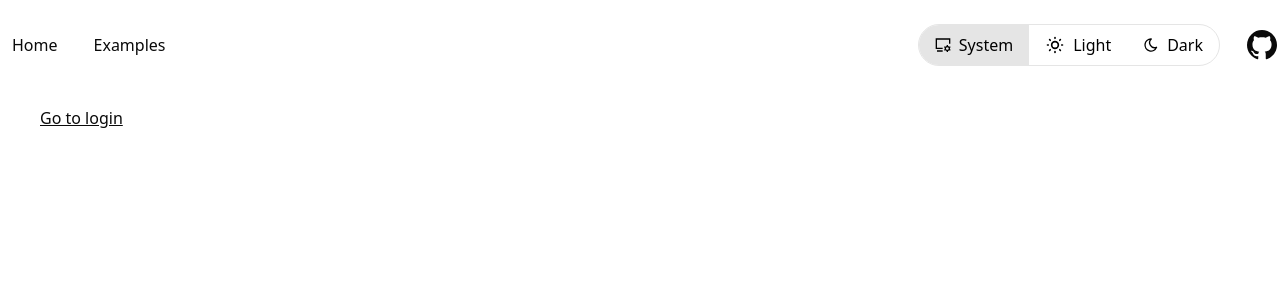
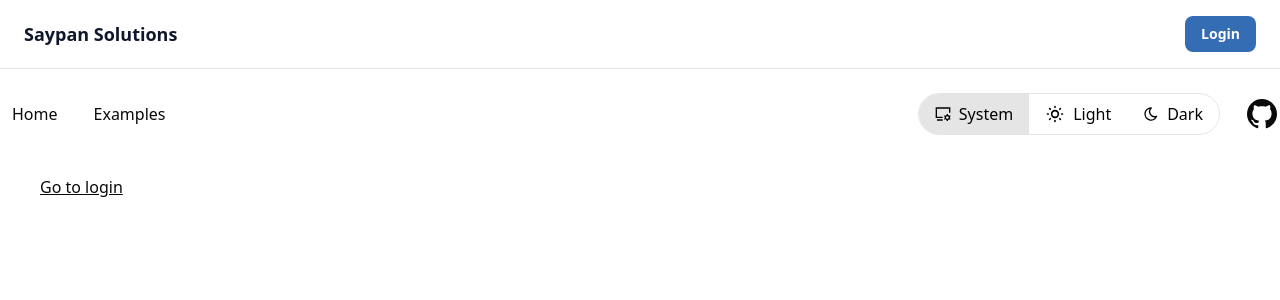
Before and after one commit to karthikKSayyaparaju/SaypanSolutionsNew, a Next.js app: page /api/auth/dashboard in a window 1280 px wide. Shown: the top 300 px of the page. Built offline with nearby package versions, Linux system fonts and the light colour scheme; no server answers.

Commit message:
adding auth login
adding auth login

```diff
--- /dev/null
+++ b/src/app/api/auth/[...nextauth]/route.ts
@@ -0,0 +1,14 @@
+import NextAuth from "next-auth";
+import GoogleProvider from "next-auth/providers/google";
+
+const handler = NextAuth({
+  providers: [
+    GoogleProvider({
+      clientId: process.env.GOOGLE_CLIENT_ID!,
+      clientSecret: process.env.GOOGLE_CLIENT_SECRET!,
+    }),
+  ],
+  secret: process.env.NEXTAUTH_SECRET,
+});
+
+export { handler as GET, handler as POST };
--- a/src/app/api/auth/next-auth/route.ts
+++ /dev/null
@@ -1,55 +0,0 @@
-import NextAuth from "next-auth";
-import GoogleProvider from "next-auth/providers/google";
-import CredentialsProvider from "next-auth/providers/credentials";
-import bcrypt from "bcrypt";
-
-// NOTE: This demo uses an in-memory user check.
-// In production, replace with DB calls (Supabase/Postgres).
-const users: { email: string; passwordHash: string }[] = [];
-
-const handler = NextAuth({
-  session: { strategy: "jwt" },
-  providers: [
-    GoogleProvider({
-      clientId: process.env.GOOGLE_CLIENT_ID!,
-      clientSecret: process.env.GOOGLE_CLIENT_SECRET!,
-    }),
-    CredentialsProvider({
-      name: "Email & Password",
-      credentials: {
-        email: { label: "Email", type: "email" },
-        password: { label: "Password", type: "password" },
-        mode: { label: "mode", type: "text" },
-      },
-      async authorize(credentials) {
-        const email = credentials?.email?.toLowerCase().trim();
-        const password = credentials?.password ?? "";
-        const mode = credentials?.mode ?? "login";
-
-        if (!email || !password) return null;
-
-        if (mode === "signup") {
-          const exists = users.find(u => u.email === email);
-          if (exists) return null;
-
-          const passwordHash = await bcrypt.hash(password, 10);
-          users.push({ email, passwordHash });
-          return { id: email, email };
-        }
-
-        const user = users.find(u => u.email === email);
-        if (!user) return null;
-
-        const ok = await bcrypt.compare(password, user.passwordHash);
-        if (!ok) return null;
-
-        return { id: email, email };
-      },
-    }),
-  ],
-  pages: {
-    signIn: "/login",
-  },
-});
-
-export { handler as GET, handler as POST };
--- a/src/app/layout.tsx
+++ b/src/app/layout.tsx
@@ -2,6 +2,10 @@
 
 import type { Metadata } from 'next';
 import localFont from 'next/font/local';
+
+import Header from "@/components/Header";
+import Providers from "./providers";
+
 
 import { ThemeProvider } from 'next-themes';
 
@@ -32,10 +36,13 @@
         <html suppressHydrationWarning lang='en'>
             <body
                 className={`${geistSans.variable} ${geistMono.variable} bg-background text-foreground overscroll-none antialiased`}>
-                <ThemeProvider attribute='class'>
-                    <NavigationBar />
-                    {children}
-                    <Toaster />
+                <ThemeProvider attribute="class">
+                    <Providers>
+                        <Header />
+                        <NavigationBar />
+                        {children}
+                        <Toaster />
+                    </Providers>
                 </ThemeProvider>
             </body>
         </html>
--- /dev/null
+++ b/src/components/Header.tsx
@@ -0,0 +1,35 @@
+'use client';
+
+import { signIn, signOut, useSession } from "next-auth/react";
+
+export default function Header() {
+  const { data: session, status } = useSession();
+
+  return (
+    <header className="flex items-center justify-between px-6 py-4 border-b">
+      {/* LEFT: Logo / Site name */}
+      <div className="text-lg font-bold text-slate-900">
+        Saypan Solutions
+      </div>
+
+      {/* RIGHT: Auth button */}
+      <div>
+        {status === "loading" ? null : !session ? (
+          <button
+            onClick={() => signIn("google")}
+            className="rounded-md bg-[#356DB5] px-4 py-2 text-sm font-semibold text-white hover:opacity-90"
+          >
+            Login
+          </button>
+        ) : (
+          <button
+            onClick={() => signOut()}
+            className="rounded-md border px-4 py-2 text-sm font-semibold"
+          >
+            Logout
+          </button>
+        )}
+      </div>
+    </header>
+  );
+}
```
Also changed, not shown: src/app/api/logout.tsx (renamed from src/app/api/auth/logout.tsx), src/app/api/providers.tsx (deleted), 2 other files (tests, documents, lock files or other folders).
